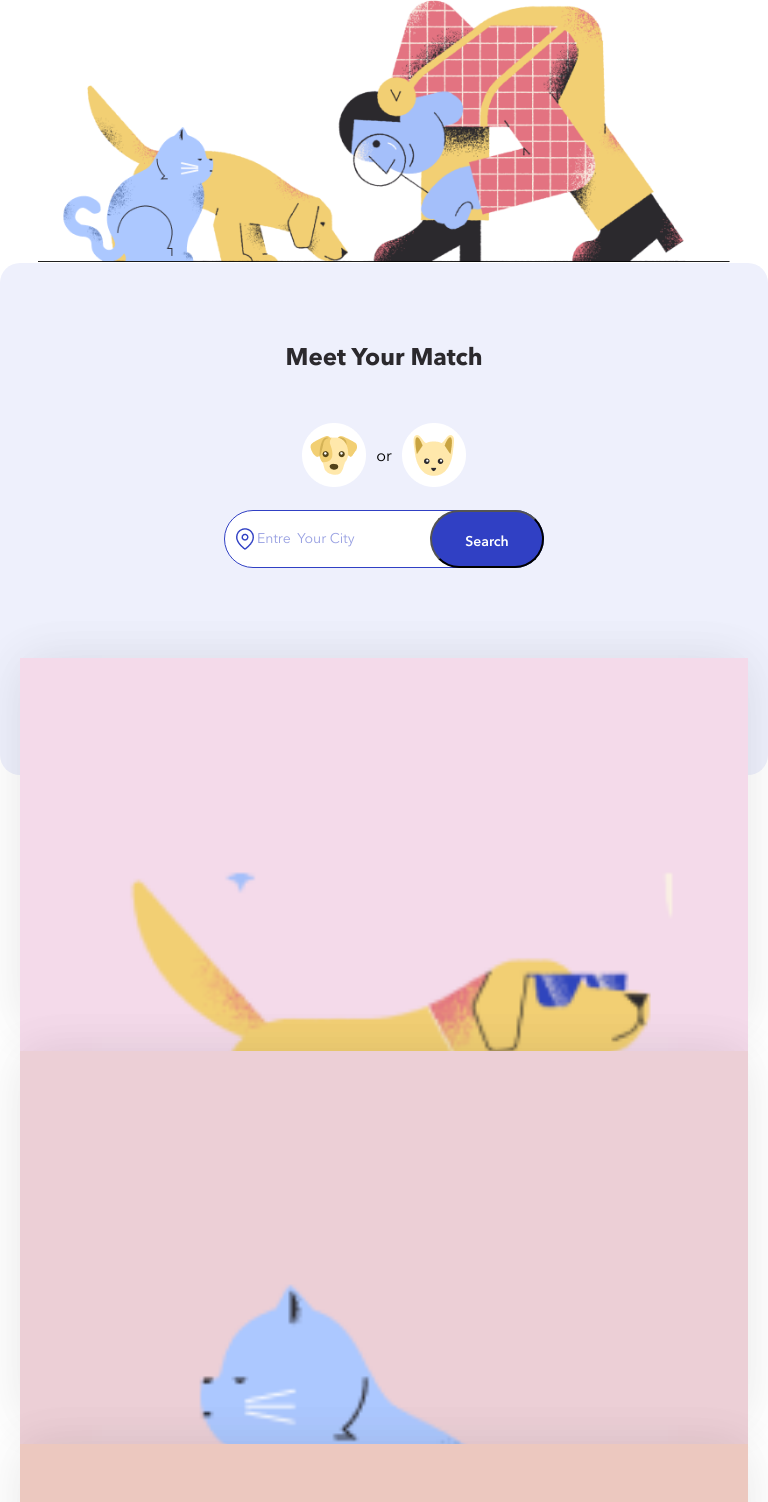
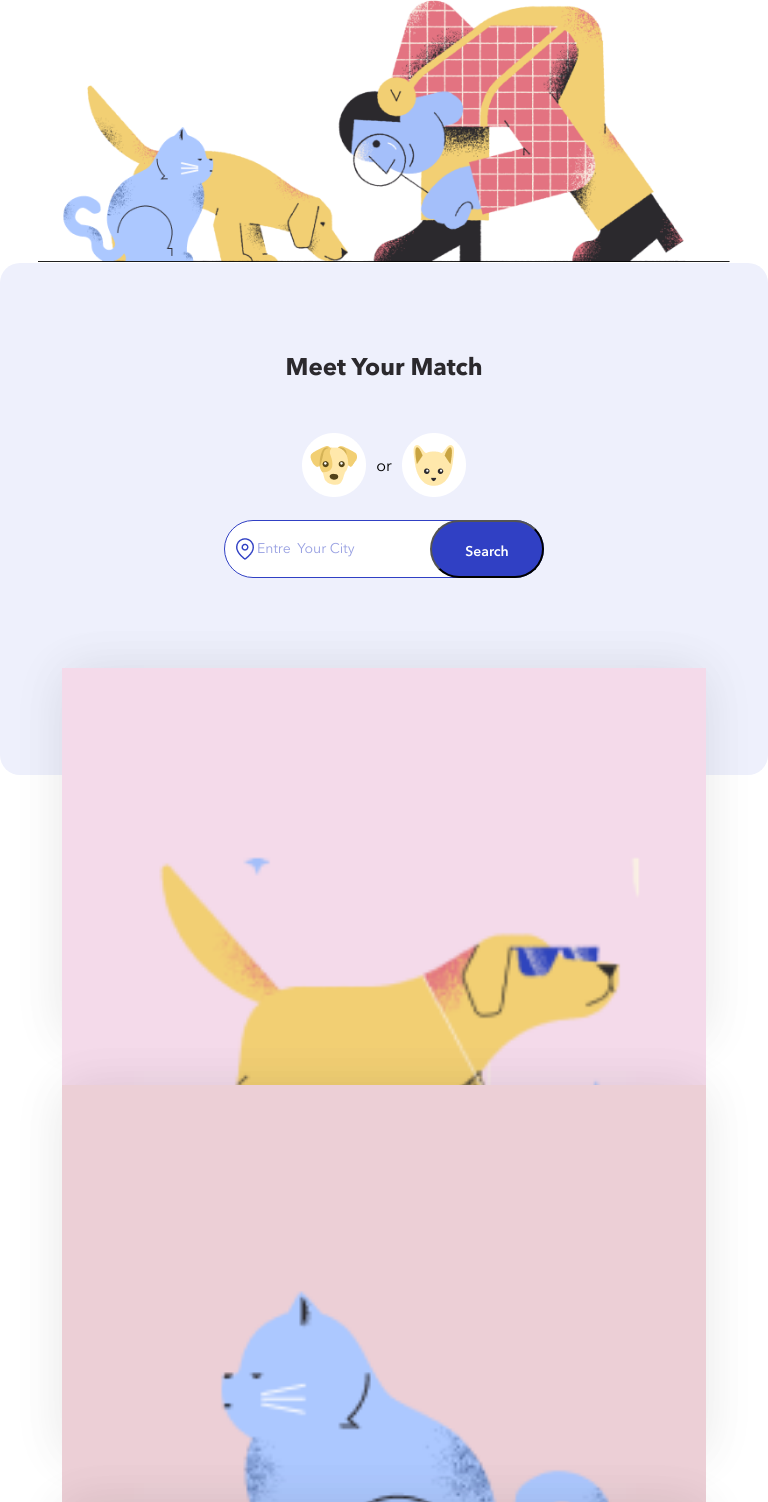
Before and after one commit to mo7ammadSale7/pretty-pets, a plain HTML site: page index.html in a window 768 px wide. Shown: the part 481-1983 px from the top of the page. Drawn offline with Linux system fonts and the light colour scheme.

Commit message:
change posititon to meetYourMatch Section

```diff
--- a/styles/main.css
+++ b/styles/main.css
@@ -234,10 +234,13 @@ header .container {
 .meetYourMatch .container {
   display: flex;
   position: relative;
-  height: 850px
 }
 
 .meetYourMatch__background {
+  position: absolute;
+  top: 0;
+  right: 0;
+  left: 0;
   background-color: #EEF0FC;
   width: 100%;
   height: 512px;
@@ -245,16 +248,12 @@ header .container {
 }
 
 .meetYourMatchــcontent {
-  position: absolute;
-  width: 100%;
-  top: 50px;
-  right: auto;
-  left: auto;
-  z-index: 1;
   display: flex;
   flex-direction: column;
   align-items: center;
-  padding: 20px;
+  width: 100%;
+  z-index: 1;
+  padding: 80px 0 0;
 }
 
 .meetYourMatchــcontent h2 {
@@ -537,17 +536,13 @@ footer .container .footer-nav .item ul li a {
     max-height: 100%;
   }
 
-  .meetYourMatch .container {
-    height: 1280px
-  }
-
   .meetYourMatchــcontent .widgets.is-searchResults {
     flex-wrap: wrap;
     width: 100%;
   }
 
   .meetYourMatchــcontent .widgets.is-searchResults .widget {
-    margin-top: 24px;
+    margin: 24px;
   }
 
   .howItWorks {
@@ -662,7 +657,6 @@ footer .container .footer-nav .item ul li a {
 
   .meetYourMatch .container {
     margin-top: -2px;
-    height: 2500px
   }
 
   .meetYourMatch .container {
@@ -687,7 +681,7 @@ footer .container .footer-nav .item ul li a {
 
   .meetYourMatchــcontent .widgets.is-searchResults {
     display: flex;
-    width: 100%;
+    width: 90%;
     flex-direction: column;
     justify-content: space-around;
     margin-top: 50px;
```
